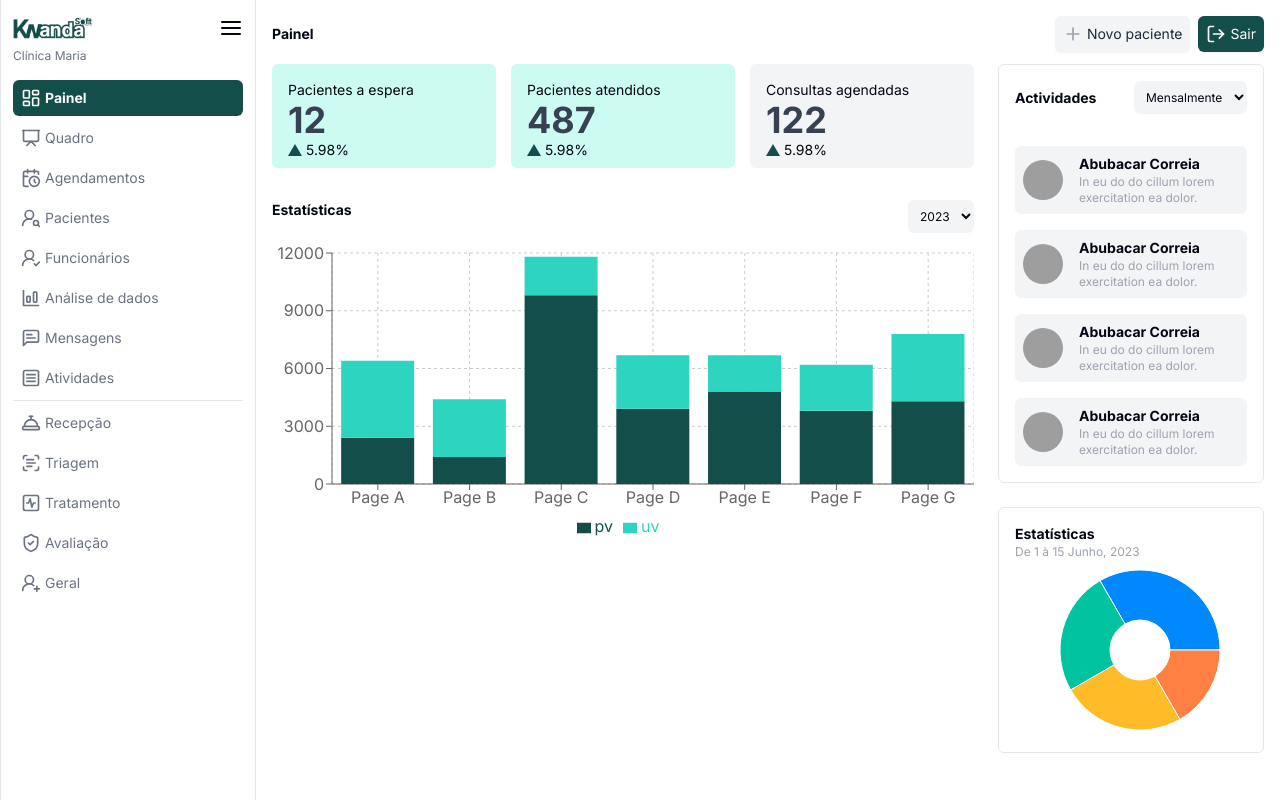
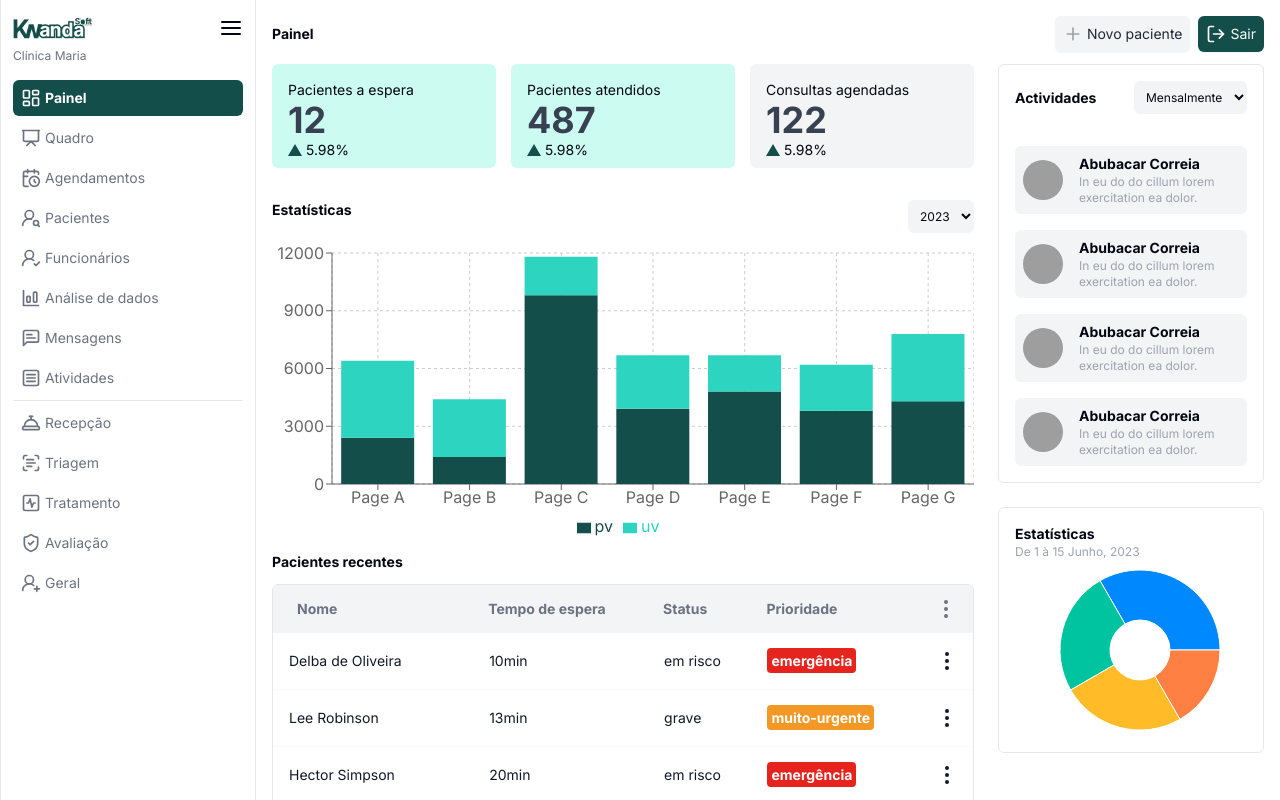
Before and after one commit to Seratooo/kwanda-soft, a Next.js app: page /dashboard in a window 1280 px wide. Built offline with nearby package versions, Linux system fonts and the light colour scheme; grey boxes are pictures that could not be loaded.

Commit message:
feat: table added

```diff
--- a/app/dashboard/page.tsx
+++ b/app/dashboard/page.tsx
@@ -2,6 +2,80 @@ import { LogOut, Plus } from "lucide-react";
 import StackedBarChart from "../ui/dashboard/stackedBarChart";
 import { Avatar, AvatarFallback, AvatarImage } from "@/components/ui/avatar";
 import PieChartElement from "../ui/dashboard/pieChart";
+import PatientsTable from "../ui/patients/table";
+
+const Patients = [
+  {
+    id: '3958dc9e-712f-4377-85e9-fec4b6a6442a',
+    name: 'Delba de Oliveira',
+    waitingTime: '10min',
+    status: 'em risco',
+    priority: 'emergência'
+  },
+  {
+    id: '3958dc9e-742f-4377-85e9-fec4b6a6442a',
+    name: 'Lee Robinson',
+    waitingTime: '13min',
+    status: 'grave',
+    priority: 'muito-urgente'
+  },
+  {
+    id: '3958dc9e-737f-4377-85e9-fec4b6a6442a',
+    name: 'Hector Simpson',
+    waitingTime: '20min',
+    status: 'em risco',
+    priority: 'emergência'
+  },
+  {
+    id: '50ca3e18-62cd-11ee-8c99-0242ac120002',
+    name: 'Steven Tey',
+    waitingTime: '22min',
+    status: 'moderado',
+    priority: 'urgente'
+  },
+  {
+    id: '3958dc9e-787f-4377-85e9-fec4b6a6442a',
+    name: 'Steph Dietz',
+    waitingTime: '22min',
+    status: 'estável',
+    priority: 'pouco-urgente'
+  },
+  {
+    id: '76d65c26-f784-44a2-ac19-586678f7c2f2',
+    name: 'Michael Novotny',
+    waitingTime: '25min',
+    status: 'sem risco',
+    priority: 'não-urgente'
+  },
+  // {
+  //   id: 'd6e15727-9fe1-4961-8c5b-ea44a9bd81aa',
+  //   name: 'Evil Rabbit',
+  //   waitingTime: '27min',
+  //   status: 'sem risco',
+  //   priority: 'não-urgente'
+  // },
+  // {
+  //   id: '126eed9c-c90c-4ef6-a4a8-fcf7408d3c66',
+  //   name: 'Emil Kowalski',
+  //   waitingTime: '28min',
+  //   status: 'sem risco',
+  //   priority: 'não-urgente'
+  // },
+  // {
+  //   id: 'CC27C14A-0ACF-4F4A-A6C9-D45682C144B9',
+  //   name: 'Amy Burns',
+  //   waitingTime: '29min',
+  //   status: 'sem risco',
+  //   priority: 'não-urgente'
+  // },
+  // {
+  //   id: '13D07535-C59E-4157-A011-F8D2EF4E0CBB',
+  //   name: 'Balazs Orban',
+  //   waitingTime: '32min',
+  //   status: 'sem risco',
+  //   priority: 'não-urgente'
+  // },
+];
 
 export default function Page() {
   return (
@@ -66,6 +140,7 @@ export default function Page() {
             </div>
             <StackedBarChart />
           </div>
+          <PatientsTable patients={Patients}/>
         </div>
 
         <div className="w-full md:w-72 h-screen space-y-6">
--- a/app/ui/dashboard/sidenav.tsx
+++ b/app/ui/dashboard/sidenav.tsx
@@ -32,7 +32,7 @@ export default function SideNav() {
       className={`${
         menu == "off"
           ? "h-screen md:w-16 md:h-screen"
-          : "h-[51px] overflow-hidden md:w-64 md:h-screen"
+          : "h-[50px] overflow-hidden md:w-64 md:h-screen"
       } w-[100%] z-10 bg-white fixed md:static px-3 py-3 border-b md:border-x md:border-b-0 h-full duration-300`}
     >
       <div className="space-y-1 h-14">
--- /dev/null
+++ b/app/ui/patients/table.tsx
@@ -0,0 +1,145 @@
+import Image from "next/image";
+import Search from "@/app/ui/search";
+import { FormattedPacientsTable } from "@/lib/definitions";
+import clsx from "clsx";
+import { MoreVertical } from "lucide-react";
+
+export default function PatientsTable({
+  patients,
+}: {
+  patients: FormattedPacientsTable[];
+}) {
+  return (
+    <div className="w-full">
+      <h1 className={`text-sm font-bold block`}>Pacientes recentes</h1>
+      {/* <Search placeholder="Search patients..." /> */}
+      <div className="mt-3 mb-8 flow-root">
+        <div className="overflow-x-auto">
+          <div className="inline-block min-w-full align-middle">
+            <div className="overflow-y-scroll rounded-md h-[24rem] md:h-[16rem] bg-gray-100  md:border p-0 md:pt-0">
+              <div className="md:hidden p-1">
+                {patients?.map((patient) => (
+                  <div
+                    key={patient.id}
+                    className="mb-2 w-full rounded-md bg-white p-4"
+                  >
+                    <div className="flex items-center justify-between border-b pb-4">
+                      <div>
+                        <div className="mb-1 flex items-center">
+                          <div className="flex items-center gap-2">
+                            <p className="text-sm">{patient.name}</p>
+                          </div>
+                        </div>
+                        <p className="text-xs text-gray-500">
+                          {patient.waitingTime}
+                        </p>
+                      </div>
+                    </div>
+                    <div className="flex w-full items-center justify-between border-b py-5">
+                      <div className="flex w-1/2 flex-col">
+                        <p className="text-xs">Status</p>
+                        <p className="font-medium text-sm">{patient.status}</p>
+                      </div>
+                      <div className="flex w-1/2 flex-col">
+                        <p className="text-xs">Prioridade</p>
+                        <p
+                          className={clsx("p-1 rounded font-medium text-sm", {
+                            "bg-[#E5241D] text-white":
+                              "emergência" == patient.priority,
+                            "bg-[#F49825] text-white":
+                              "muito-urgente" == patient.priority,
+                            "bg-[#FDCC37] text-white":
+                              "urgente" == patient.priority,
+                            "bg-[#4CAE3F] text-white":
+                              "pouco-urgente" == patient.priority,
+                            "bg-[#3E4999] text-white":
+                              "não-urgente" == patient.priority,
+                          })}
+                        >
+                          {patient.priority}
+                        </p>
+                      </div>
+                    </div>
+                  </div>
+                ))}
+              </div>
+              <table className="hidden min-w-full rounded-md text-gray-900 md:table">
+                <thead className="rounded-md bg-gray-100 text-left text-sm font-normal">
+                  <tr>
+                    <th
+                      scope="col"
+                      className="px-4 py-3 font-bold text-gray-500 sm:pl-6"
+                    >
+                      Nome
+                    </th>
+                    <th
+                      scope="col"
+                      className="px-0 py-3 font-bold text-gray-500"
+                    >
+                      Tempo de espera
+                    </th>
+                    <th
+                      scope="col"
+                      className="px-0 py-3 font-bold text-gray-500"
+                    >
+                      Status
+                    </th>
+                    <th
+                      scope="col"
+                      className="px-0 py-3 font-bold text-gray-500"
+                    >
+                      Prioridade
+                    </th>
+                    <th
+                      scope="col"
+                      className="px-0 py-3 font-bold text-gray-500"
+                    >
+                      <MoreVertical />
+                    </th>
+                  </tr>
+                </thead>
+
+                <tbody className="divide-y divide-gray-50 text-gray-900">
+                  {patients.map((patient) => (
+                    <tr key={patient.id} className="group">
+                      <td className="whitespace-nowrap bg-white px-4 py-4 text-sm">
+                        {patient.name}
+                      </td>
+                      <td className="whitespace-nowrap bg-white py-4 text-sm">
+                        {patient.waitingTime}
+                      </td>
+                      <td className="whitespace-nowrap bg-white py-4 text-sm">
+                        {patient.status}
+                      </td>
+                      <td className="whitespace-nowrap bg-white py-4 text-sm">
+                        <span
+                          className={clsx("p-1 rounded font-bold", {
+                            "bg-[#E5241D] text-white":
+                              "emergência" == patient.priority,
+                            "bg-[#F49825] text-white":
+                              "muito-urgente" == patient.priority,
+                            "bg-[#FDCC37] text-white":
+                              "urgente" == patient.priority,
+                            "bg-[#4CAE3F] text-white":
+                              "pouco-urgente" == patient.priority,
+                            "bg-[#3E4999] text-white":
+                              "não-urgente" == patient.priority,
+                          })}
+                        >
+                          {patient.priority}
+                        </span>
+                      </td>
+                      <td className="whitespace-nowrap bg-white py-4 text-sm">
+                        <MoreVertical />
+                      </td>
+                    </tr>
+                  ))}
+                </tbody>
+              </table>
+            </div>
+          </div>
+        </div>
+      </div>
+    </div>
+  );
+}
--- /dev/null
+++ b/app/ui/search.tsx
@@ -0,0 +1,39 @@
+'use client';
+
+import { Search as IconSearch } from 'lucide-react';
+import { useSearchParams, usePathname, useRouter } from 'next/navigation';
+import { useDebouncedCallback } from 'use-debounce';
+
+export default function Search({ placeholder }: { placeholder: string }) {
+  const searchParams = useSearchParams();
+  const pathname = usePathname();
+  const { replace } = useRouter();
+
+  const handleSearch = useDebouncedCallback((term) => {
+
+    const params = new URLSearchParams(searchParams);
+    params.set('page', '1');
+    if (term) {
+      params.set('query', term);
+    } else {
+      params.delete('query');
+    }
+    replace(`${pathname}?${params.toString()}`);
+  }, 300)
+  return (
+    <div className="relative flex flex-1 flex-shrink-0">
+      <label htmlFor="search" className="sr-only">
+        Search
+      </label>
+      <input
+        className="peer block w-full rounded-md border border-gray-200 py-[9px] pl-10 text-sm outline-2 placeholder:text-gray-500"
+        placeholder={placeholder}
+        onChange={(e) => {
+          handleSearch(e.target.value);
+        }}
+        defaultValue={searchParams.get('query')?.toString()}
+      />
+      <IconSearch className="absolute left-3 top-1/2 h-[18px] w-[18px] -translate-y-1/2 text-gray-500 peer-focus:text-gray-900" />
+    </div>
+  );
+}
--- /dev/null
+++ b/lib/definitions.ts
@@ -0,0 +1,17 @@
+export type CustomersTableType = {
+  id: string;
+  name: string;
+  email: string;
+  image_url: string;
+  total_invoices: number;
+  total_pending: number;
+  total_paid: number;
+};
+
+export type FormattedPacientsTable = {
+  id: string;
+  name: string;
+  waitingTime: string;
+  status: string;
+  priority: string;
+};
--- a/package.json
+++ b/package.json
@@ -19,7 +19,8 @@
     "react-dom": "^18",
     "recharts": "^2.12.1",
     "tailwind-merge": "^2.2.1",
-    "tailwindcss-animate": "^1.0.7"
+    "tailwindcss-animate": "^1.0.7",
+    "use-debounce": "^10.0.0"
   },
   "devDependencies": {
     "@types/node": "^20",
```
Also changed, not shown: 2 other files (tests, documents, lock files or other folders).
